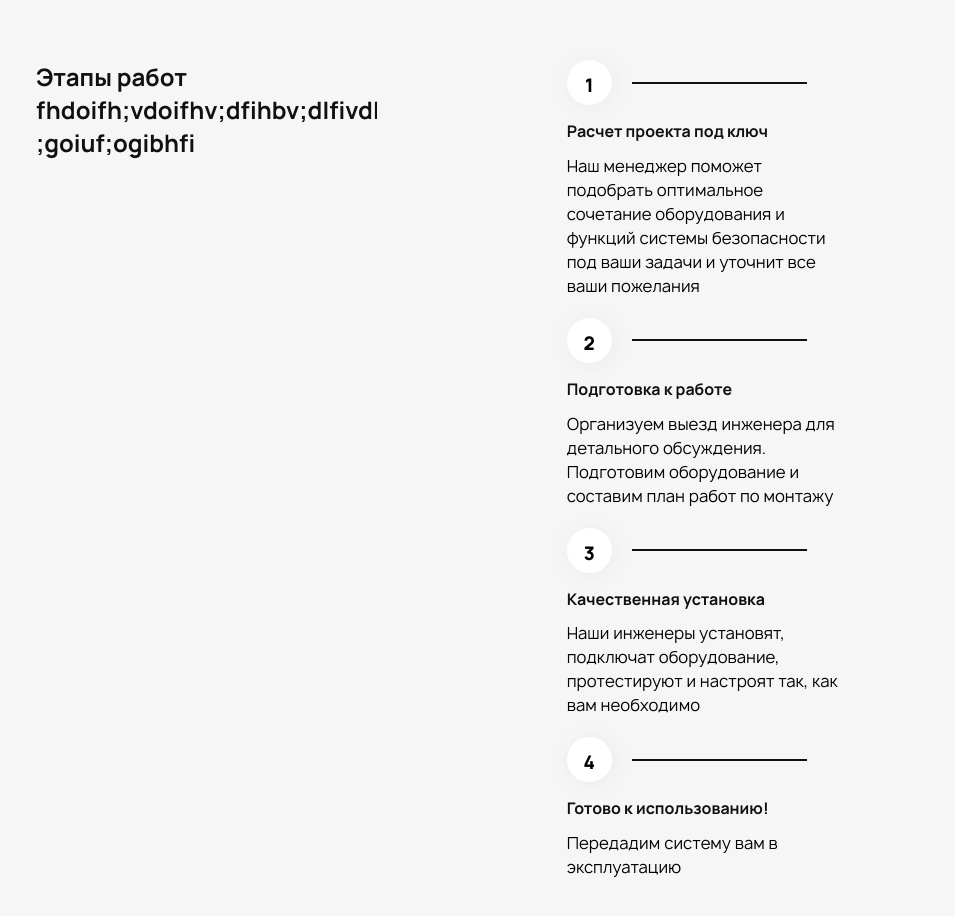
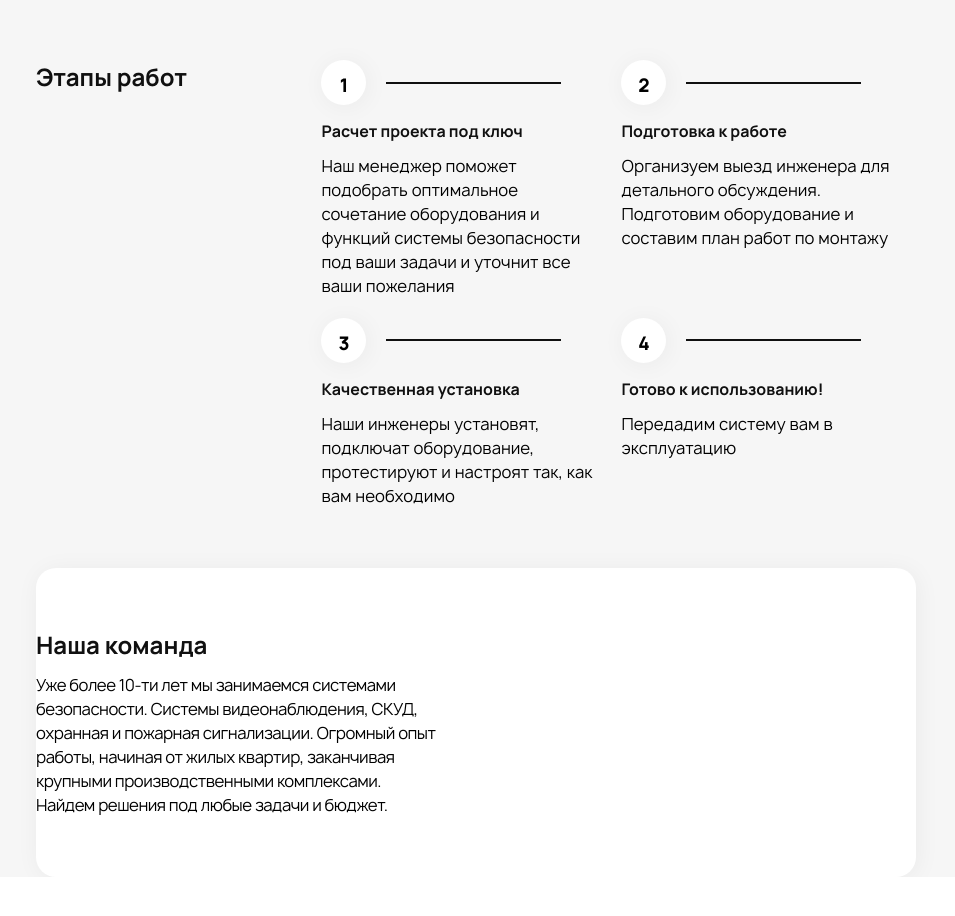
Before and after one commit to NSecuritySolutions/frontend, a React (Vite) app: page / in a window 1280 px wide. Shown: the top 916 px of the page, without its empty margins (164-1119 px from the left). After the commit the page ends 877 px from the top, so only its background shows below. Built offline with nearby package versions, Linux system fonts and the light colour scheme.

Commit message:
Feat: our team component

```diff
--- a/src/pages/MainPage/ui/MainPage.tsx
+++ b/src/pages/MainPage/ui/MainPage.tsx
@@ -1,9 +1,11 @@
+import { OurTeam } from 'src/widgets/OurTeam';
 import { ProjectStage } from 'src/widgets/ProjectStage';
 
 const MainPage = () => {
   return (
     <>
       <ProjectStage />
+      <OurTeam></OurTeam>
     </>
   );
 };
--- /dev/null
+++ b/src/shared/constants/texts/our-team.ts
@@ -0,0 +1,27 @@
+type TTeamContacts = {
+  id: number;
+  name: string;
+  position: string;
+  tel: string;
+};
+
+export const TeamContacts: TTeamContacts[] = [
+  {
+    id: 1,
+    name: 'Рамиль Джамалов',
+    position: 'Ведущий инженер',
+    tel: '+7-999-999-99-99'
+  },
+  {
+    id: 2,
+    name: 'Павел Барков',
+    position: 'Техник-инженер',
+    tel: '+7-999-999-99-99'
+  },
+  {
+    id: 3,
+    name: 'Евгений Учайкин',
+    position: 'Менеджер',
+    tel: '+7-999-999-99-99'
+  }
+];
--- /dev/null
+++ b/src/widgets/OurTeam/index.ts
@@ -0,0 +1,3 @@
+import OurTeam from './ui/OurTeam';
+
+export { OurTeam };
--- /dev/null
+++ b/src/widgets/OurTeam/ui/OurTeam.tsx
@@ -0,0 +1,39 @@
+import { TeamContacts } from 'src/shared/constants/texts/our-team.ts';
+
+import {
+  Section,
+  SectionWrapper,
+  ColumnTitle,
+  ColumnWrapper,
+  Column,
+  StageParagraph,
+  TextWrapper
+} from './styled.ts';
+
+const OurTeam = () => {
+  return (
+    <Section>
+      <SectionWrapper>
+        <ColumnWrapper>
+          <Column>
+            <TextWrapper>
+              <ColumnTitle>Наша команда</ColumnTitle>
+
+              <StageParagraph>
+                Уже более 10-ти лет мы занимаемся системами
+                <br />
+                безопасности. Системы видеонаблюдения, СКУД,
+                <br /> охранная и пожарная сигнализации. Огромный опыт <br />
+                работы, начиная от жилых квартир, заканчивая <br /> крупными
+                производственными комплексами.
+                <br /> Найдем решения под любые задачи и бюджет.
+              </StageParagraph>
+            </TextWrapper>
+          </Column>
+        </ColumnWrapper>
+      </SectionWrapper>
+    </Section>
+  );
+};
+
+export default OurTeam;
--- /dev/null
+++ b/src/widgets/OurTeam/ui/styled.ts
@@ -0,0 +1,191 @@
+import colors from 'src/shared/constants/colors';
+
+import styled from 'styled-components';
+
+const Section = styled.section`
+  background-color: ${colors.backgroundBase2};
+  padding: 60px 0;
+
+  @media (max-width: 1300px) {
+    padding: 0 20px;
+    align-items: center;
+    justify-content: center;
+  }
+`;
+
+const SectionWrapper = styled.div`
+  display: flex;
+  flex-direction: column;
+  margin: 0 auto;
+  max-width: 1180px;
+  width: 100%;
+  padding-top: 60px;
+  padding-bottom: 60px;
+  border-radius: 20px;
+  box-shadow: 2px 2px 25px 0 rgba(16, 16, 16, 0.05);
+  background: ${colors.backgroundPrimary};
+  @media (max-width: 1300px) {
+    flex-direction: row;
+    max-width: 880px;
+    width: 100%;
+    gap: 120px;
+  }
+
+  @media (max-width: 940px) {
+    flex-direction: column;
+    gap: 30px;
+  }
+
+  @media (max-width: 504px) {
+  }
+`;
+
+const ColumnTitle = styled.h2`
+  color: ${colors.darkPrimary};
+  display: flex;
+  overflow: hidden;
+  // white-space: nowrap;
+  // text-overflow: ellipsis;
+
+  font:
+    700 24px Manrope,
+    sans-serif;
+
+  @media (max-width: 940px) {
+    max-width: 580px;
+    width: 100%;
+    align-self: center;
+  }
+
+  @media (max-width: 619px) {
+    max-width: 268px;
+    width: 100%;
+    align-self: center;
+  }
+`;
+const ColumnWrapper = styled.div`
+  margin: 0 auto;
+  display: grid;
+  grid-template-columns: repeat(1, minmax(120px, 400px) minmax(120px, 580px));
+  column-gap: 20px;
+  gap: 40px;
+
+  @media (max-width: 1300px) {
+  }
+
+  @media (max-width: 504px) {
+  }
+`;
+
+const Column = styled.div`
+  @media (max-width: 940px) {
+    width: 100%;
+  }
+
+  @media (max-width: 619px) {
+    flex-direction: row;
+  }
+`;
+
+const StageWrapper = styled.div`
+  display: flex;
+  flex-direction: row;
+  gap: 20px;
+  white-space: nowrap;
+  text-align: center;
+
+  @media (max-width: 940px) {
+    white-space: initial;
+  }
+
+  @media (max-width: 619px) {
+    flex-direction: column;
+  }
+`;
+const StageNumber = styled.div`
+  font-family: Manrope, sans-serif;
+  justify-content: center;
+  align-items: center;
+  box-shadow: 2px 2px 25px 0px rgba(16, 16, 16, 0.05);
+  background-color: ${colors.backgroundPrimary};
+  padding: 10px;
+  border-radius: 500px;
+  width: 45px;
+  height: 45px;
+  padding: 10px;
+  font-size: 18px;
+  font-weight: 800;
+
+  @media (max-width: 940px) {
+    white-space: initial;
+  }
+`;
+
+const StageLine = styled.div`
+  border-color: rgba(16, 16, 16, 1);
+  border-style: solid;
+  border-width: 1px;
+  background-color: ${colors.darkPrimary};
+  width: 175px;
+  height: 1px;
+  margin: auto 0;
+
+  @media (max-width: 619px) {
+    border-style: solid;
+    border-width: 1px;
+    align-self: center;
+    margin-top: 22.5px;
+    width: 1px;
+    height: 50px;
+    margin: 0;
+  }
+`;
+const TextWrapper = styled.div`
+  margin: 0 auto;
+  padding: 0;
+  display: flex;
+  flex-direction: column;
+
+  @media (max-width: 619px) {
+    justify-content: center;
+    align-self: start;
+    font-size: 16px;
+    padding: 0 0 0 12px;
+  }
+`;
+
+const StageTitle = styled.h4`
+  font-family: Manrope, sans-serif;
+  font-weight: 700;
+  margin-top: 16px;
+  font-size: 16px;
+  display: flex;
+
+  @media (max-width: 619px) {
+    margin-top: 0;
+  }
+`;
+
+const StageParagraph = styled.p`
+  font-family: Manrope, sans-serif;
+  max-width: 400px;
+  width: 100%;
+  font-weight: 400;
+  margin-top: 12px;
+  font-size: 16px;
+  line-height: 1.5;
+  letter-spacing: -0.5px;
+`;
+export {
+  Section,
+  SectionWrapper,
+  ColumnWrapper,
+  Column,
+  StageWrapper,
+  StageNumber,
+  StageLine,
+  ColumnTitle,
+  TextWrapper,
+  StageTitle,
+  StageParagraph
+};
--- a/src/widgets/ProjectStage/ui/ProjectStage.tsx
+++ b/src/widgets/ProjectStage/ui/ProjectStage.tsx
@@ -17,9 +17,7 @@
   return (
     <Section>
       <SectionWrapper>
-        <SectionTitle>
-          Этапы работ fhdoifh;vdoifhv;dfihbv;dlfivdl;ijv'd ;goiuf;ogibhfi
-        </SectionTitle>
+        <SectionTitle>Этапы работ</SectionTitle>
         <ColumnWrapper>
           {projectMilestones.map((item, i) => (
             <Column key={i}>
```
